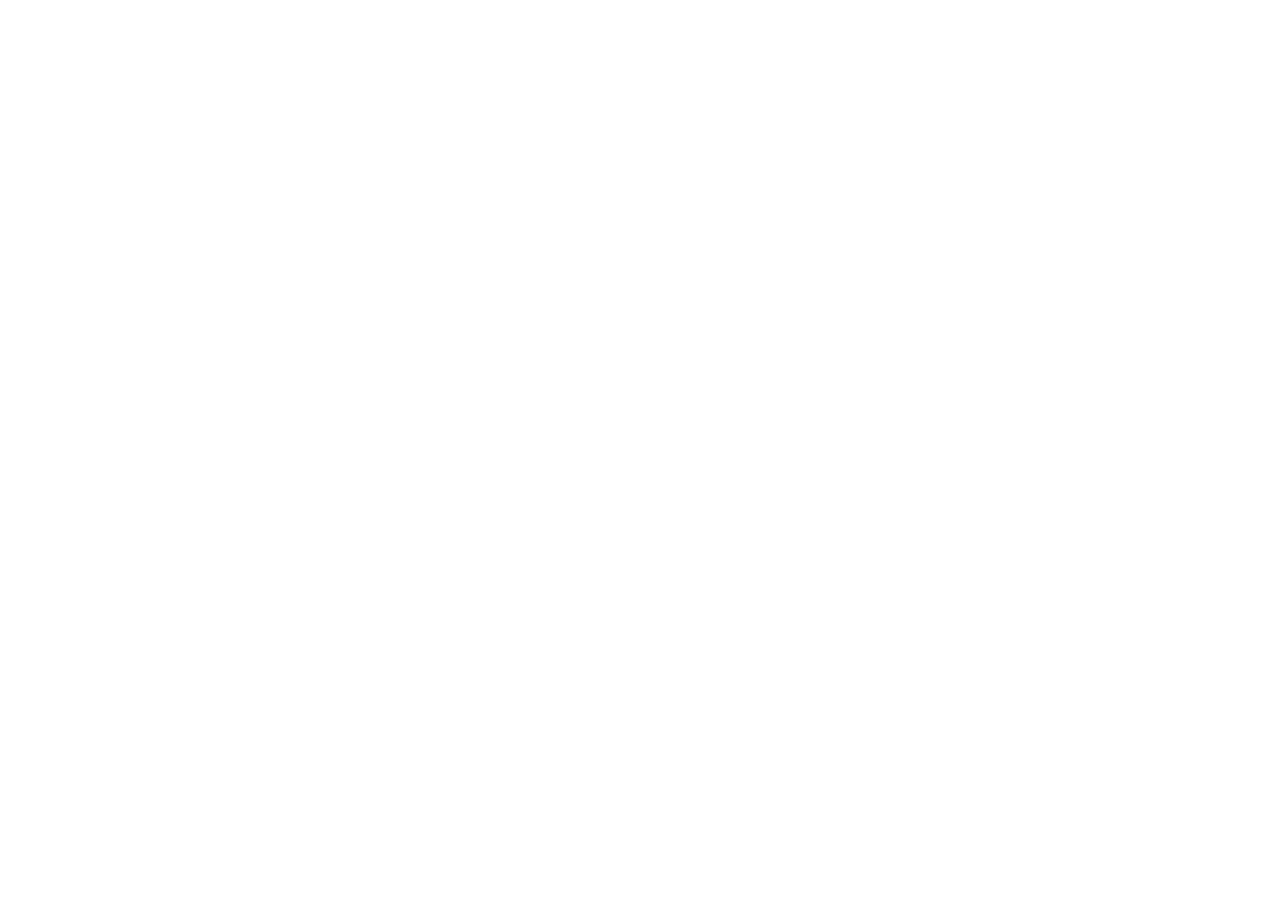
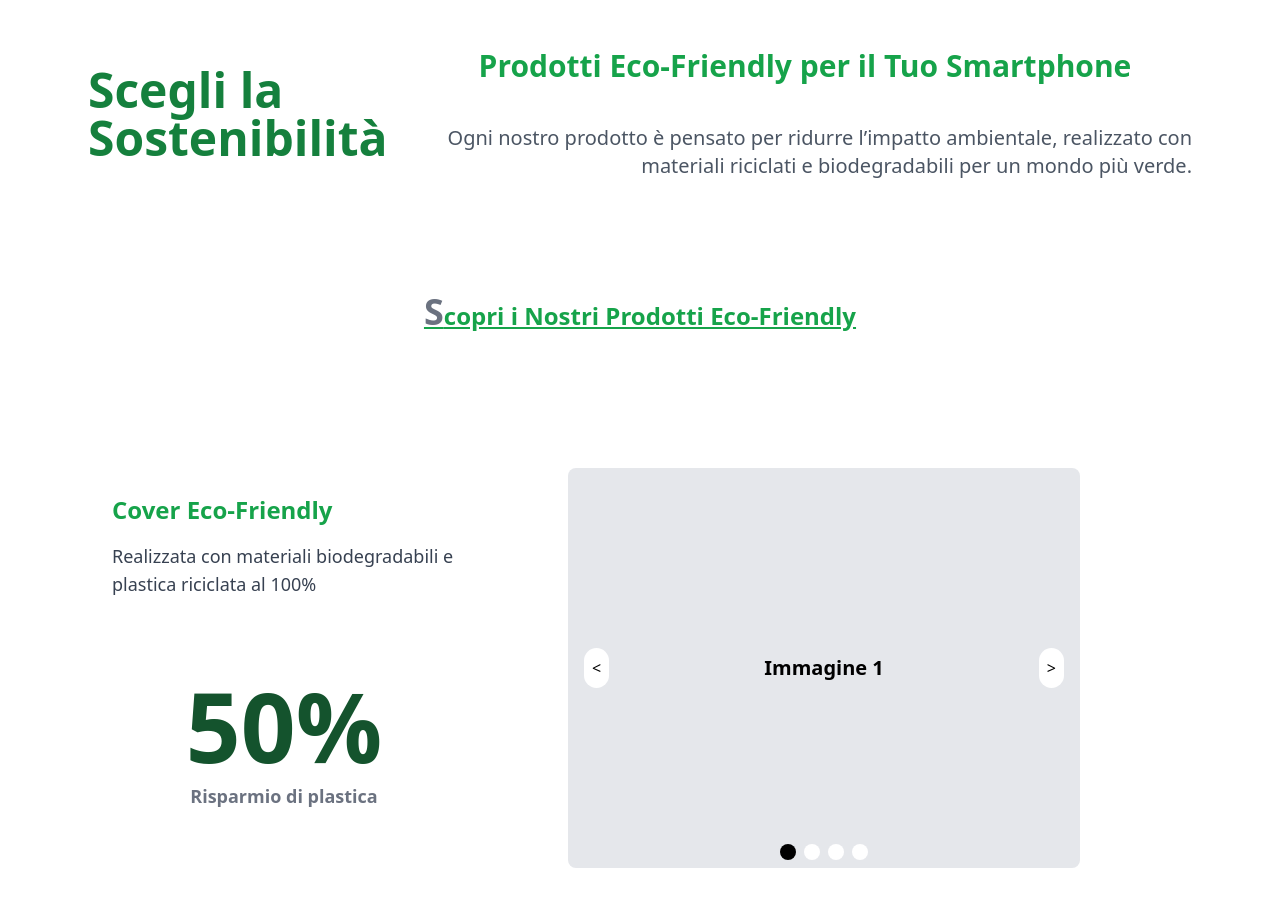
Before and after one commit to rubencommisso/mia_tech_progetto_finale, a React (Vite) app: page /ecoproduct in a window 1280 px wide. Before the commit this address had no page. Shown: the part 120-1026 px from the top of the page. Before the commit the page ends 800 px from the top, so only its background shows below. Built offline with nearby package versions, Linux system fonts and the light colour scheme.

Commit message:
modifiche carousell

```diff
--- a/src/App.jsx
+++ b/src/App.jsx
@@ -3,6 +3,8 @@ import { Routes, Route } from "react-router-dom";
 import Cart from "./pages/Cart";
 import Product from "./pages/Product/Product";
 import Layout from "./components/Layout";
+import EcoProduct from "./pages/EcoProduct";
+
 
 const App = () => {
   return (
@@ -10,6 +12,7 @@ const App = () => {
         <Route element={<Layout />}> {/* Layout Route */}
           <Route path="/product" element={<Product />} />
           <Route path="/cart" element={<Cart />} />
+          <Route path="/ecoproduct"  element={<EcoProduct />} />
         </Route>
       </Routes>
   );
--- a/src/components/Carousell.jsx
+++ b/src/components/Carousell.jsx
@@ -23,7 +23,7 @@ const Carousell = () => {
   return (
     <div className="flex justify-center items-center mt-8">
       <div
-        className={`relative w-[70vw] h-[80vh] flex justify-center items-center rounded-lg overflow-hidden transition-all duration-500 ${images[currentIndex].bgColor}`}
+        className={`relative w-[40vw] h-[50vh] flex justify-center items-center rounded-lg overflow-hidden transition-all duration-500 ${images[currentIndex].bgColor}`}
       >
 
         <button
@@ -33,7 +33,7 @@ const Carousell = () => {
           &lt;
         </button>
 
-        <div className="text-black text-2xl font-semibold text-center">
+        <div className="text-black text-xl font-semibold text-center">
           <p>{images[currentIndex].text}</p>
         </div>
 
--- /dev/null
+++ b/src/pages/EcoProduct.jsx
@@ -0,0 +1,85 @@
+import React from 'react';
+import Carousell from '../components/Carousell';
+
+const EcoProduct = () => {
+  const products = [
+    {
+      id: 1,
+      name: 'Cover Eco-Friendly',
+      description: 'Realizzata con materiali biodegradabili e plastica riciclata al 100%',
+      image: 'immagine 1',
+      plasticSaved: 50,
+    },
+    {
+      id: 2,
+      name: 'Pellicola Protettiva',
+      description: 'Protezione durevole, realizzata con plastica riciclata.',
+      image: 'immagine 2',
+      plasticSaved: 70,
+    },
+    {
+      id: 3,
+      name: 'Cover in Bambù',
+      description: 'Cover leggera e resistente, fatta di bambù naturale e sostenibile.',
+      image: 'immagine 3',
+      plasticSaved: 60,
+    },
+  ];
+
+  return (
+    <div className=" p-6 font-sans m-16 bg-white-200">
+      <header className="flex flex-col md:flex-row justify-between items-center  gap-7 mb-12">
+        <h1 className="text-5xl font-bold text-green-700 mt-2 md:mt-0  ">Scegli la Sostenibilità </h1>
+        <div className='flex flex-col items-center text-right'>
+           <h2 className='text-3xl font-semibold text-green-600'>Prodotti Eco-Friendly per il Tuo Smartphone</h2>
+        <p className="text-xl text-gray-600 mt-10">
+          Ogni nostro prodotto è pensato per ridurre l’impatto ambientale, realizzato con materiali riciclati e biodegradabili per un mondo più verde.
+        </p></div>
+
+      </header>
+
+      <section className="mb-16">
+        <h2 className="text-2xl font-semibold text-green-600 text-center mb-20 mt-28 underline  first-letter:text-4xl first-letter:text-gray-500">
+          Scopri i Nostri Prodotti Eco-Friendly
+        </h2>
+
+        <div className="space-y-8">
+          {products.slice(0).map((product) => (
+            <div key={product.id} className="bg-white p-6 rounded-lg ">
+              <div className="flex flex-col md:flex-row gap-6">
+                <div className="md:w-1/3 flex flex-col justify-center text-center md:text-left">
+                  <h3 className="text-2xl font-bold text-green-600">{product.name}</h3>
+                  <p className="text-lg text-gray-700 mt-4">{product.description}</p>
+                 <span className=" block font-bold text-green-900 text-8xl mt-20 text-center">{product.plasticSaved}% <p className="text-lg text-gray-500 mt-2">Risparmio di plastica</p></span>
+                </div>
+
+                <div className="md:w-2/3">
+                  <Carousell images={[product.image]} />
+                </div>
+              </div>
+            </div>
+          ))}
+        </div>
+      </section>
+
+      <section className="text-center mb-12">
+        <h2 className="text-3xl font-semibold text-green-600">I Materiali Eco-Friendly</h2>
+        <p className="text-lg text-gray-600 mt-4">
+          Le nostre pellicole e cover sono realizzate con materiali riciclati, biodegradabili e certificati. Proteggiamo il tuo smartphone e il nostro pianeta con ogni acquisto.
+        </p>
+      </section>
+
+      <section className="text-center">
+        <h3 className="text-2xl font-semibold text-green-600">Fai la Scelta Sostenibile</h3>
+        <p className="text-lg text-gray-700 mt-4">
+          Unisciti a noi nella missione di ridurre la plastica e promuovere un futuro più sostenibile.
+        </p>
+        <button className="mt-6 px-3 py-1 bg-green-600 text-white text-lg rounded-lg hover:bg-green-500 focus:outline-none">
+          Acquista Ora
+        </button>
+      </section>
+    </div>
+  );
+};
+
+export default EcoProduct;
```
